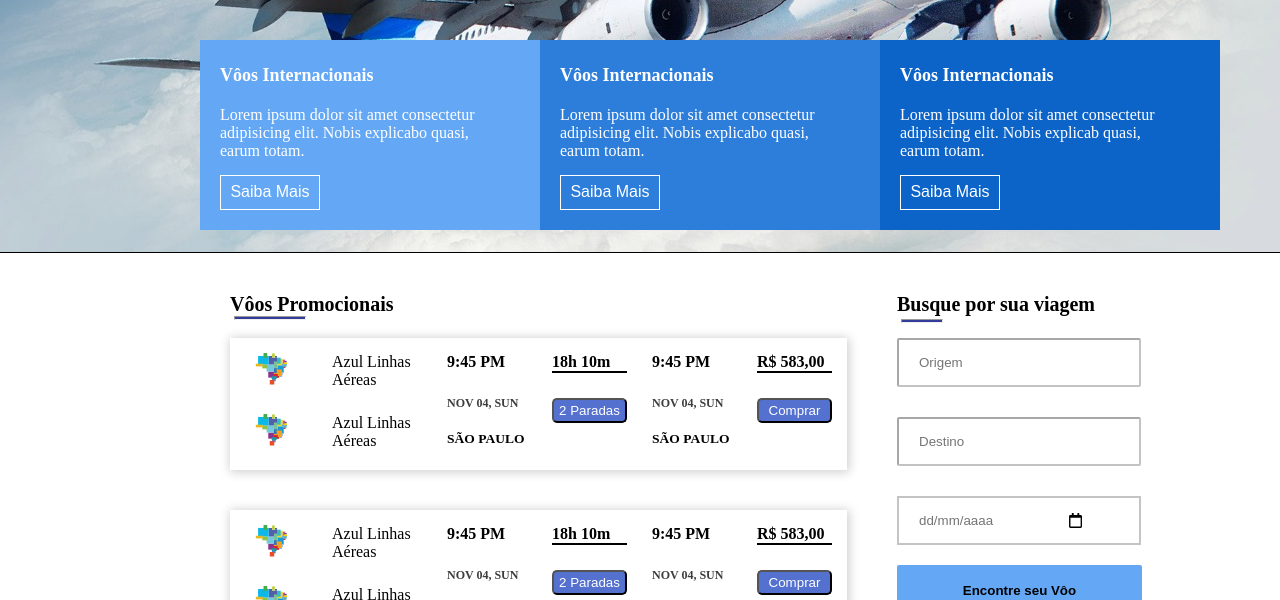
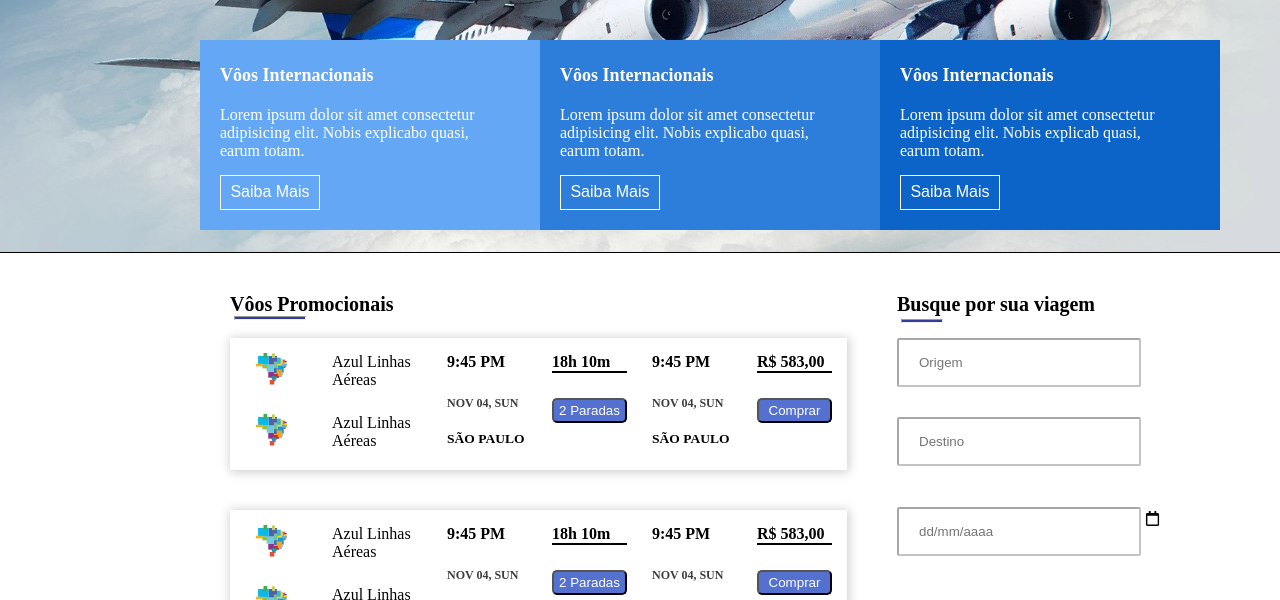
Before and after one commit to Sara01romao/desafio3--frontEnd, a plain HTML site: page index.html in a window 1280 px wide. Shown: the part 347-947 px from the top of the page. Drawn offline with Linux system fonts and the light colour scheme.

Commit message:
ajuste icone calendario

```diff
--- a/style/style.css
+++ b/style/style.css
@@ -298,21 +298,7 @@ form button:hover{
 
 }
 
-.iconC{
-  display: flex;
-  width: 240px;
-  height: 45px;
-  border: 2px solid rgba(82, 82, 82, 0.342);
 
-
-
-}
-
-.iconC input{
-  width: 150px;
-  height: 45px;
-  border: none;
-}
 
 
 form img{
@@ -321,6 +307,13 @@ form img{
   margin-top: 5px;
   margin-right: 50px;
   padding:10px 50px 10px 0px;
+}
+
+.iconCal{
+  position: relative;
+  right: 80px;
+  top:12px
+
 }
 
 .gif {
```
